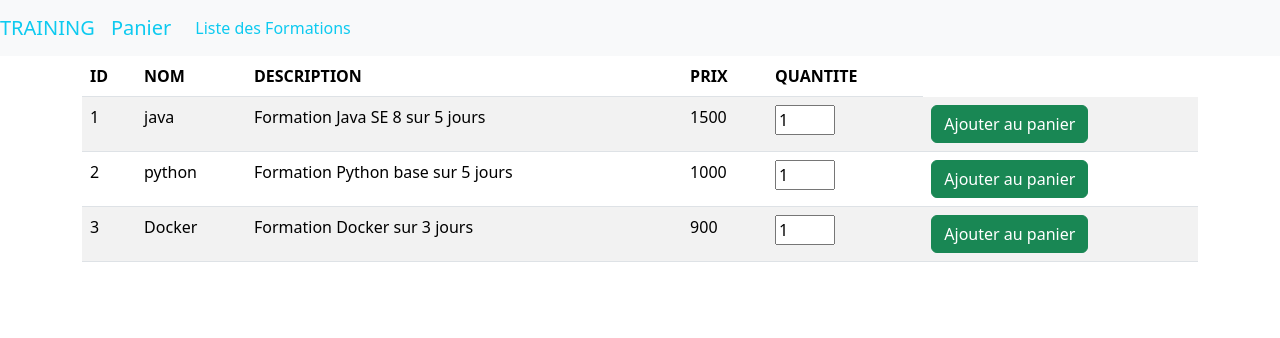
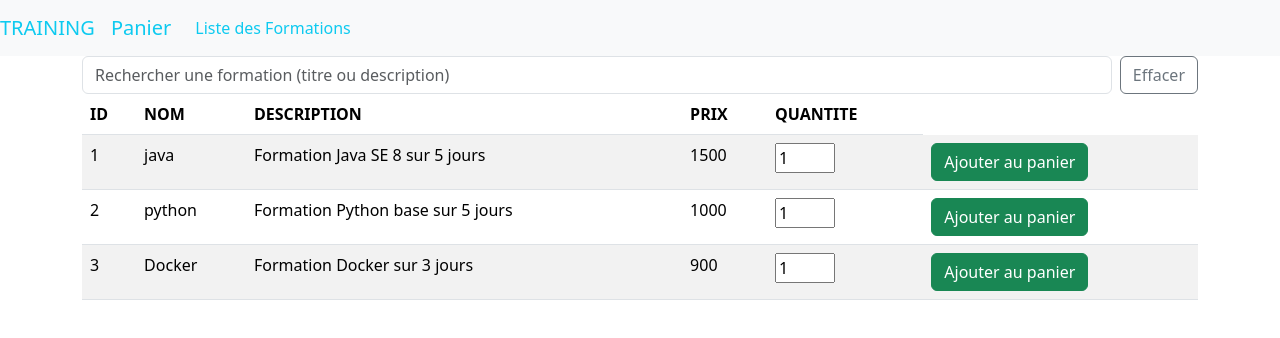
Before and after one commit to iassine4/Angular-Training-Front-app, an Angular app: page /trainings in a window 1280 px wide. Shown: the top 338 px of the page. Built offline with nearby package versions, Linux system fonts and the light colour scheme.

Commit message:
fonction(recherche) : filtrer la liste des entraînements avec le getter searchTerm

```diff
--- a/src/app/components/cart/cartComponent.ts
+++ b/src/app/components/cart/cartComponent.ts
@@ -1,10 +1,13 @@
 import { Component, OnDestroy, OnInit } from '@angular/core';
 import { CartService } from '../../serveices/cart';
 import { Router } from '@angular/router';
+import { SearchBarComponent } from '../search-bar/search-bar';
+import { FormsModule } from '@angular/forms';
 
 @Component({
   selector: 'app-cart',
-  imports: [],
+  standalone: true,
+  imports: [FormsModule, SearchBarComponent],
   templateUrl: './cartComponent.html',
   styleUrls: ['./cartComponent.css'],
 })
--- a/src/app/components/search-bar/search-bar.html
+++ b/src/app/components/search-bar/search-bar.html
@@ -7,7 +7,7 @@
     (ngModelChange)="onTermInput()"
   />
 
-  <button class="btn btn-outline-secondary" type="button" (click)="onSearch()">
-    Chercher
+  <button class="btn btn-outline-secondary" type="button" (click)="clear()">
+    Effacer
   </button>
 </div>
--- a/src/app/components/search-bar/search-bar.ts
+++ b/src/app/components/search-bar/search-bar.ts
@@ -4,21 +4,33 @@ import { FormsModule } from '@angular/forms';
 
 @Component({
   selector: 'app-search-bar',
+  standalone: true,
   imports: [FormsModule],
   templateUrl: './search-bar.html',
   styleUrl: './search-bar.css',
 })
-export class SearchBar {
+export class SearchBarComponent {
 
-  // Contient le texte tapé par l’utilisateur (lié via ngModel)
+  // Contient la valeur tapée dans l'input par l’utilisateur (lié via ngModel)
   term = '';
 
-  // Event envoyé au parent à chaque changement de valeur
+  /**
+   * Output (= événement) émis vers le parent.
+   * Le parent écoutera : (termChange)="..."
+   */
   @Output() termChange = new EventEmitter<string>();
 
+  /**
+   * Appelé à chaque changement de l'input.
+   * On stocke la valeur et on la "push" au parent.
+   */
   onTermInput(): void {
     // On émet une version "nettoyée" (trim) pour éviter les espaces parasites
     this.termChange.emit(this.term.trim());
+  }
+
+  onSearch() {
+    throw new Error('Method not implemented.');
   }
 
   clear(): void {
--- a/src/app/components/trainings/trainingsComponent.html
+++ b/src/app/components/trainings/trainingsComponent.html
@@ -1,5 +1,8 @@
 <div class="container">
-    @if (listTrainings && listTrainings.length > 0) {
+     <!-- Barre de recherche -->
+  <app-search-bar (termChange)="onSearchTermChange($event)"></app-search-bar>
+        <!-- Liste des formations -->
+    @if (filteredTrainings.length > 0) {
         <ng-container>
             <table class="table table-striped table-hover">
                 <thead>
@@ -12,7 +15,7 @@
                     </tr>
                 </thead>
                 <tbody>
-                    @for (training of listTrainings; track training.id) {
+                    @for (training of filteredTrainings; track training.id) {
                     <tr>
                         <td>{{ training.id }}</td>
                         <td>{{ training.name }}</td>
--- a/src/app/components/trainings/trainingsComponent.ts
+++ b/src/app/components/trainings/trainingsComponent.ts
@@ -1,21 +1,26 @@
 import { Component, OnInit } from '@angular/core';
 import { Training } from '../../models/training.model';
-import { CommonModule } from '@angular/common';
+
 import { FormsModule } from '@angular/forms';
 import { CartService } from '../../serveices/cart';
 import { Router } from '@angular/router';
+import { SearchBarComponent } from '../search-bar/search-bar';
 
 
 @Component({
   selector: 'app-trainings',
- // standalone: true,
-  imports: [CommonModule, FormsModule],
+  standalone: true,
+  imports: [FormsModule, SearchBarComponent],
   templateUrl: './trainingsComponent.html',
   styleUrl: './trainingsComponent.css',
 })
 export class TrainingsComponent implements OnInit {
   // liste affichée dans la vue
   listTrainings : Training[] | undefined;
+
+  // Terme saisi (fourni par SearchBarComponent)
+  searchTerm = '';
+
 
    /**
    * DI (Injection de dépendances) : Angular injecte CartService (pas de "new CartService()")
@@ -62,6 +67,21 @@ export class TrainingsComponent implements OnInit {
 
   }
 
+  onSearchTermChange(term: string): void {
+    this.searchTerm = term;
+  }
+
+  get filteredTrainings(): Training[] {
+    const term = this.searchTerm.toLowerCase();
+    if (!term) return this.listTrainings || [];
+
+    return (this.listTrainings || []).filter((t) => {
+      const name = (t.name ?? '').toLowerCase();
+      const description = (t.description ?? '').toLowerCase();
+      return name.includes(term) || description.includes(term);
+    });
+  }
+
   ngOnDestroy(): void {
     console.log('[Trainings] ngOnDestroy');//--
   }
```
